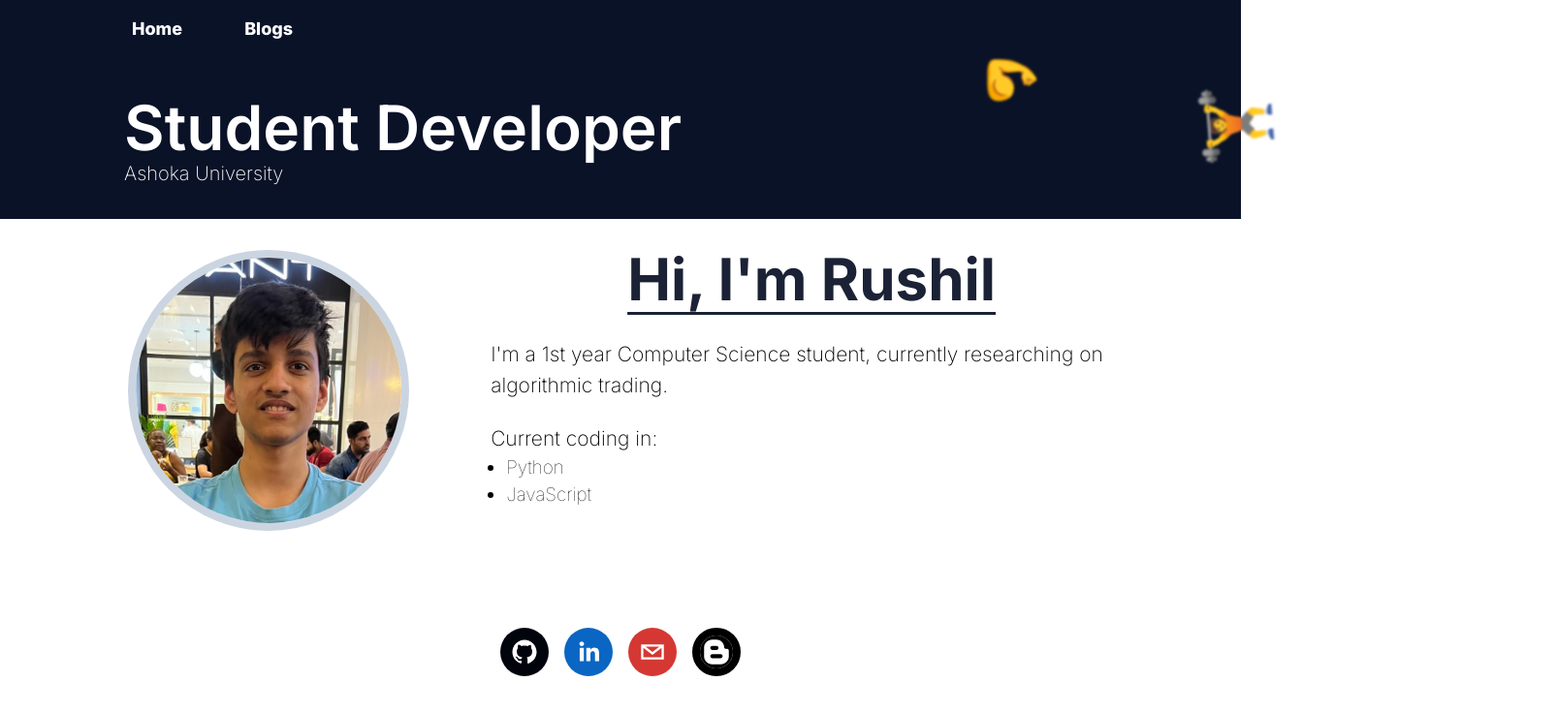
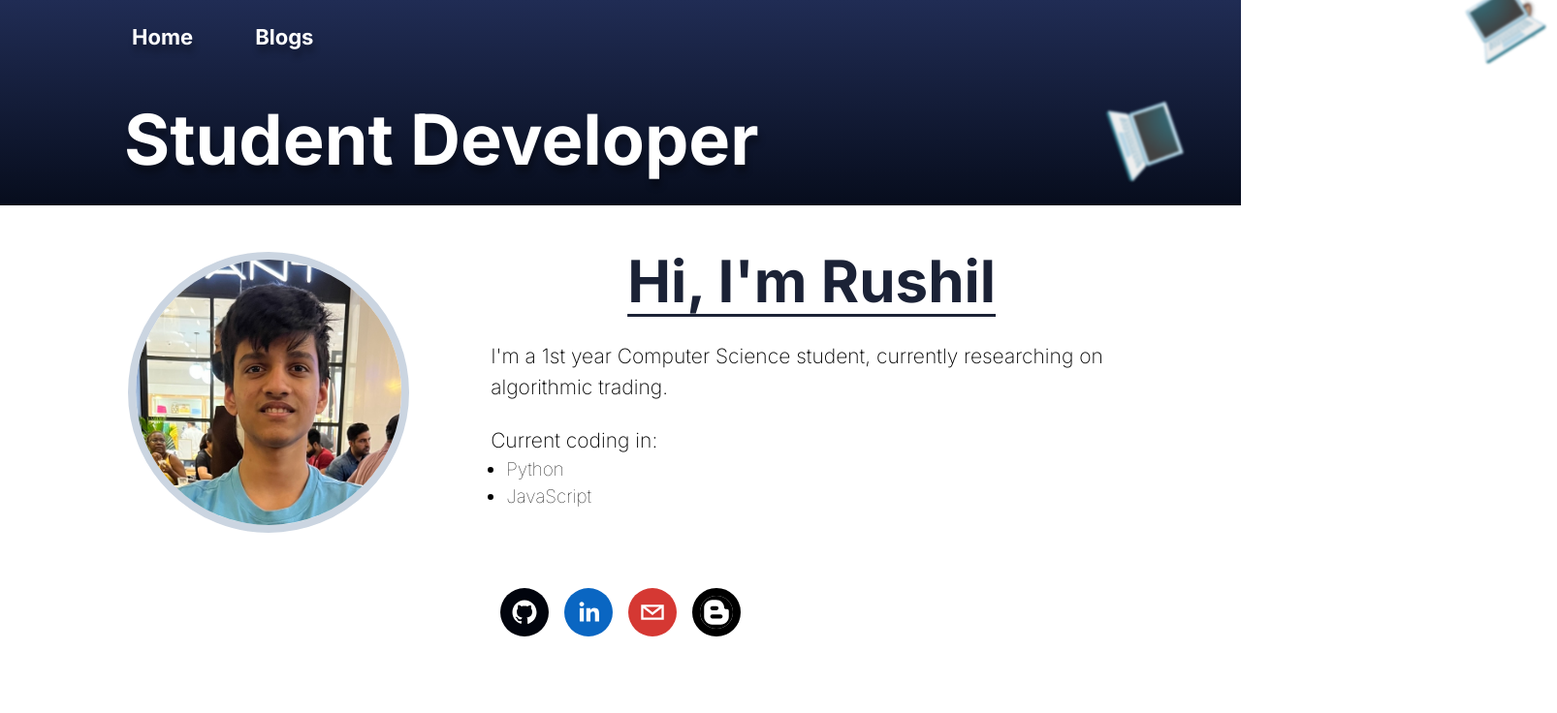
Before and after one commit to RushilGupta4/personal-website, a Next.js app: page / in a window 1280 px wide. Shown: the top 736 px of the page at 97% size, 1606 px wide, since content can reach past the window. Built offline with nearby package versions, Linux system fonts and the light colour scheme.

Commit message:
Added typing effect on navbar

```diff
--- a/package.json
+++ b/package.json
@@ -17,6 +17,7 @@
     "eslint": "8.48.0",
     "eslint-config-next": "13.4.19",
     "next": "13.4.19",
+    "npm": "^10.1.0",
     "postcss": "8.4.29",
     "react": "18.2.0",
     "react-dom": "18.2.0",
@@ -24,6 +25,7 @@
     "react-social-icons": "^6.3.0",
     "sass": "^1.66.1",
     "tailwindcss": "3.3.3",
-    "typescript": "5.2.2"
+    "typescript": "5.2.2",
+    "typewriter-effect": "^2.20.1"
   }
 }
--- a/src/app/globals.scss
+++ b/src/app/globals.scss
@@ -50,22 +50,31 @@ body {
   text-align: center;
 }
 
-@for $i from 1 through 10 {
+.text-shadow {
+  text-shadow: 2px 8px 6px rgba(0, 0, 0, 0.3);
+}
+
+.typing-cursor {
+  font-size: 0px;
+  text-shadow: none;
+}
+
+@for $i from 1 through 15 {
   .emojiWrapper p:nth-child(#{$i}) {
-    animation: animate#{$i} ((random(1500) / 100 + 8) + s) linear infinite;
+    animation: animate#{$i} ((random(1500) / 100 + 10) + s) linear infinite;
     animation-delay: ((random(1500) / 100) - 5) + s !important;
     z-index: -1;
     position: absolute;
     bottom: -50vh;
 
     $max: 30;
-    $lower: 10;
-    $upper: 20;
+    $lower: 13;
+    $upper: 19;
     $baseY: random(10);
     $finalY: random($max - $upper);
 
     @media (max-width: 768px) {
-      @if $i > 5 {
+      @if $i > 4 {
         animation: none;
       }
     }
@@ -74,7 +83,8 @@ body {
       $max: 26;
       $lower: 10;
       $upper: 20;
-      animation-duration: ((random(1500) / 100) + 12) + s;
+      animation-duration: ((random(1500) / 100) + 18) + s;
+      animation-delay: ((random(2000) / 100) - 5) + s !important;
       font-size: (4 * (random(8) + 10)) + px;
     }
 
--- a/src/app/layout.tsx
+++ b/src/app/layout.tsx
@@ -2,6 +2,7 @@ import "./globals.scss";
 import type { Metadata } from "next";
 import Link from "next/link";
 import { Inter } from "next/font/google";
+import Typing from "../components/typing";
 
 const inter = Inter({ subsets: ["latin"] });
 
@@ -12,8 +13,8 @@ export const metadata: Metadata = {
 
 function NavItem({ href, children }: { href: string; children: React.ReactNode }) {
   return (
-    <li className={`link link-underline link-underline-black pb-2`}>
-      <Link href={href} className={`text-white font-extrabold text-center text-md sm:text-lg px-2`}>
+    <li className={`text-shadow link link-underline link-underline-black pb-2`}>
+      <Link href={href} className={`font-bold text-center text-lg sm:text-xl lg:text-[22px] px-2`}>
         {children}
       </Link>
     </li>
@@ -22,25 +23,27 @@ function NavItem({ href, children }: { href: string; children: React.ReactNode }
 
 function NavBar() {
   return (
-    <div className={`bg-[#0a1228] backdrop-blur-md pb-4 sm:pb-8 px-4 sm:px-16 md:px-20 lg:px-32`}>
-      <div className={`emojiWrapper fixed text-4xl blur-[1px] md:blur-[1.25px]`}>
+    <div className={`text-white bg-gradient-to-b from-[#202c54] to-[#070d1d] backdrop-blur-sm pb-6 sm:pb-8 px-3 sm:px-16 md:px-20 lg:px-32`}>
+      <div className={`emojiWrapper fixed text-4xl blur-[1.2px]`}>
         <p>&#9749;</p> {/* Coffee */}
         <p>&#x1F4BB;</p> {/* Personal Laptop */}
         <p>&#128170;</p> {/* Flexed Bicep */}
-        <p>&#127947;</p> {/* Gym */}
         <p>&#129299;</p> {/* Nerd Face */}
         <p>&#9749;</p> {/* Coffee */}
         <p>&#x1F4BB;</p> {/* Personal Laptop */}
       </div>
       <div className={"z-10 relative"}>
-        <ul className={`flex items-center justify-center pt-4 sm:justify-start gap-x-4 sm:gap-x-12`}>
+        <ul className={`flex items-center pt-6 pb-10 sm:pb-12 justify-center sm:justify-start gap-x-4 sm:gap-x-12`}>
           <NavItem href='/'>Home</NavItem>
           <NavItem href='/blogs'>Blogs</NavItem>
         </ul>
-        <p className={`pt-10 sm:pt-12 text-[38px] leading-none sm:text-[56px] md:text-[64px] lg:text[72px] text-white font-semibold`}>
-          Student Developer
-        </p>
-        <p className={`text-[18px] sm:text-[20px] text-white font-light sm:font-extralight`}>Ashoka University</p>
+        <div className='min-h-[39px] sm:min-h-[56px] md:min-h-[64px] lg:min-h-[72px]'>
+          <Typing
+            className={`font-bold text-shadow leading-none empty:inline-block text-[39px] sm:text-[56px] md:text-[64px] lg:text-[72px]`}
+            texts={["Student Developer", "Caffeine Addict", "Chess Enthusiast"]}
+          />
+        </div>
+        {/* <p className={`text-shadow text-[18px] sm:text-[20px] font-light sm:font-[250]`}>Ashoka University</p> */}
       </div>
     </div>
   );
--- a/src/app/page.tsx
+++ b/src/app/page.tsx
@@ -5,7 +5,7 @@ import { ImBlogger2 } from "react-icons/im";
 
 export default function Home() {
   return (
-    <div className={"flex flex-col justify-between h-[90%] pt-4 lg:pt-8"}>
+    <div className={"flex flex-col justify-between h-[85%] pt-4 lg:pt-12"}>
       <div className={`flex-none lg:flex`}>
         {/* Profile Pic */}
         <div className={`mx-auto w-full lg:w-[35%]`}>
--- /dev/null
+++ b/src/components/typing.tsx
@@ -0,0 +1,41 @@
+"use client";
+
+import Typewriter from "typewriter-effect";
+
+const pauseString = 8000;
+const deleteSpeed = 25;
+const delay = 40;
+const speedFactor = 0.5;
+
+const Typing = ({ texts, className }: { texts: Array<string>; className?: string }) => {
+  return (
+    <div className={className ? className : ""}>
+      <Typewriter
+        onInit={(typewriter) => {
+          typewriter.changeDelay(delay);
+          texts.map((text) => {
+            typewriter
+              .changeDeleteSpeed(deleteSpeed)
+              .typeString(text)
+              .pauseFor(pauseString)
+              .deleteAll()
+              .pauseFor(800)
+              .changeDeleteSpeed(deleteSpeed * speedFactor)
+              .typeString("I'm a...")
+              .pauseFor(300)
+              .deleteAll()
+              .pauseFor(100);
+          });
+          typewriter.start();
+        }}
+        options={{
+          strings: texts,
+          loop: true,
+          cursorClassName: "typing-cursor",
+        }}
+      />
+    </div>
+  );
+};
+
+export default Typing;
```
Also changed, not shown: 1 other file (tests, documents, lock files or other folders).
